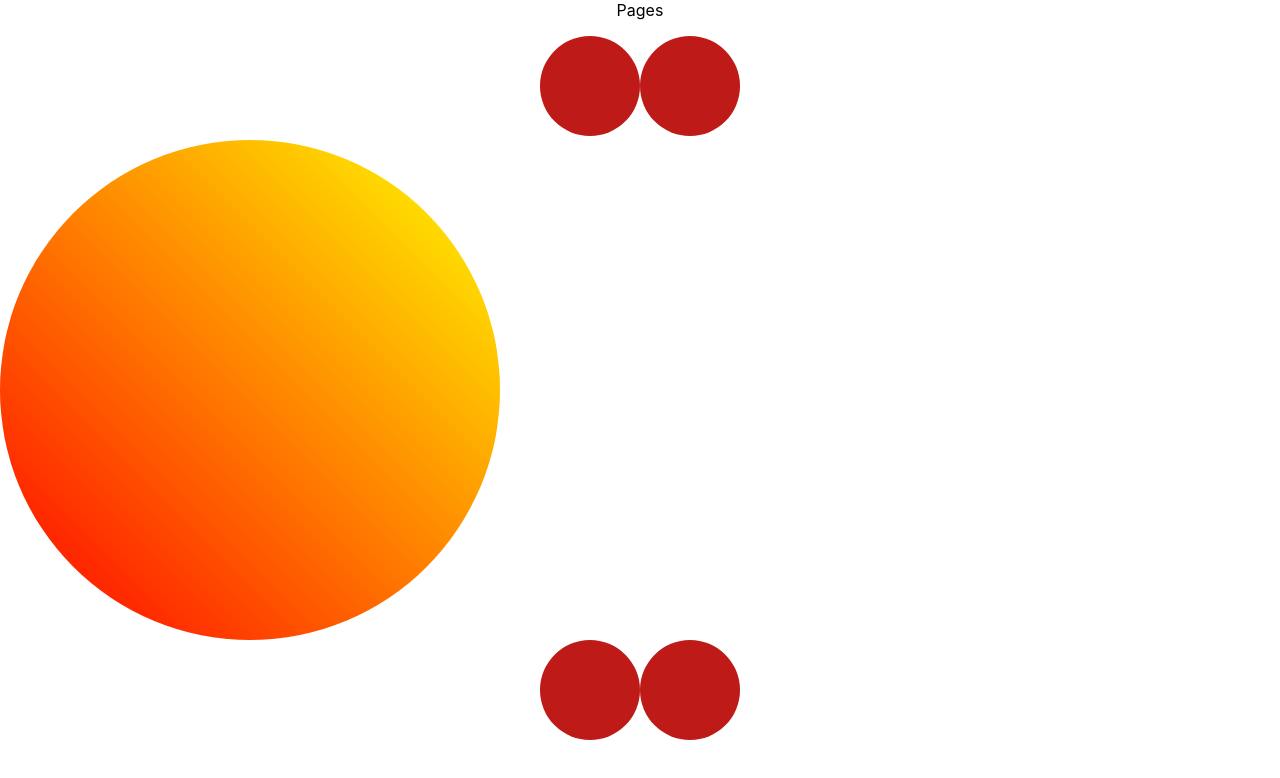
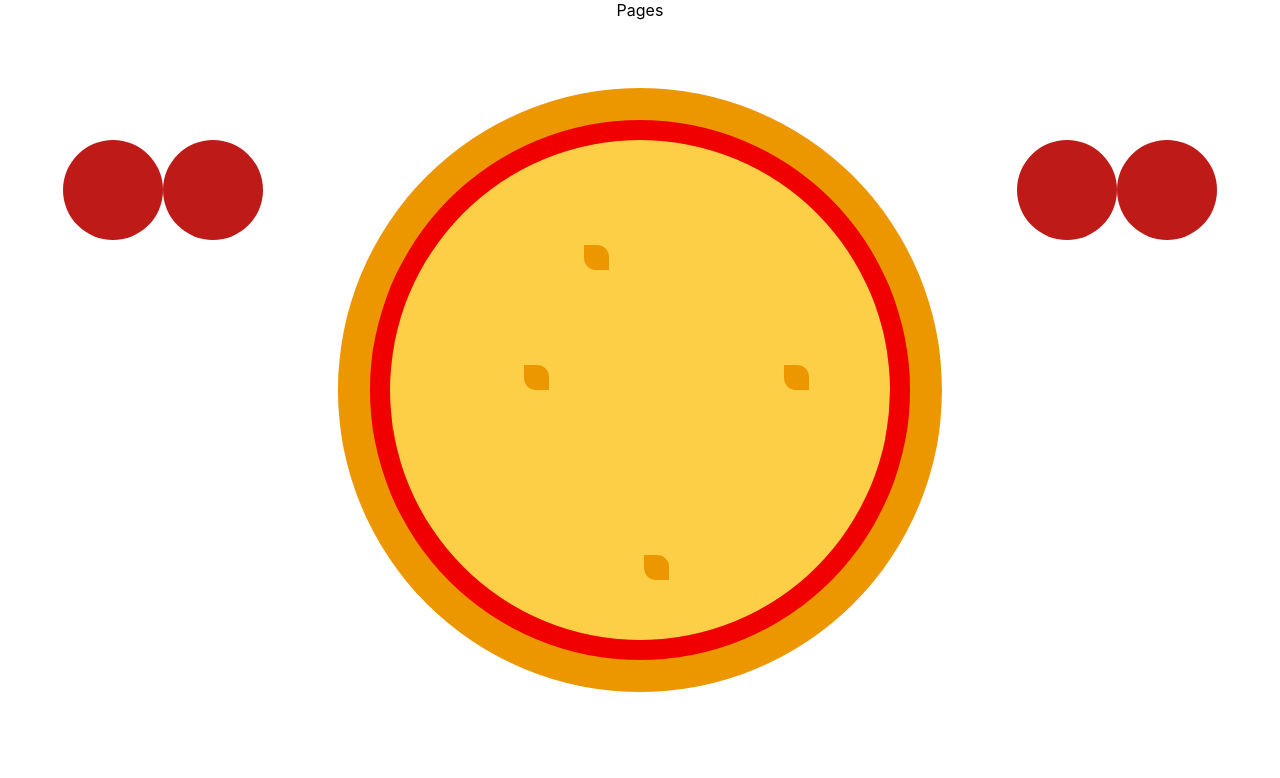
Before and after one commit to mikhomak/Appizza, a React (Create React App) app in the folder appizza/: page / in a window 1280 px wide. Shown: the top 778 px of the page. Built offline with nearby package versions, Linux system fonts and the light colour scheme.

Commit message:
Added css doughs and curst

```diff
--- a/appizza/src/components/Layout/Layout.module.css
+++ b/appizza/src/components/Layout/Layout.module.css
@@ -1,3 +1,3 @@
 .Layout{
-    margin-top: 16px;
+    margin-top: 120px;
 }
--- a/appizza/src/components/pizzaContainer/PizzaContainer.module.css
+++ b/appizza/src/components/pizzaContainer/PizzaContainer.module.css
@@ -2,7 +2,6 @@
     width: 100%;
     display: flex;
     justify-content: space-around;
-    flex-direction: column;
 }
 
 @media (max-width: 400px) {
--- a/appizza/src/components/pizzaContainer/pizza/Pizza.js
+++ b/appizza/src/components/pizzaContainer/pizza/Pizza.js
@@ -1,10 +1,19 @@
 import React from 'react';
 import classes from './Pizza.module.css';
+import Aux from '../../../hoc/Aux';
 
+const pizza = (props) => {
+    return (
+        <Aux>
+            <div className={classes.Pizza}>
+                <div className={classes.Crust}/>
+                <div className={classes.Dough}/>
+                <div className={classes.DoughTwo}/>
+                <div className={classes.DoughThree}/>
+                <div className={classes.DoughFour}/>
+            </div>
+        </Aux>
 
-const pizza = (props) =>{
-    return(
-        <div className={classes.Pizza}/>
     );
 };
 
--- a/appizza/src/components/pizzaContainer/pizza/Pizza.module.css
+++ b/appizza/src/components/pizzaContainer/pizza/Pizza.module.css
@@ -1,13 +1,65 @@
-.Pizza{
+.Pizza {
     height: 500px;
     width: 500px;
-    background-image: linear-gradient(to bottom right, red, yellow);
+    background-color: #FCCF46;
+    border-radius: 50%;
+    box-shadow: 0 0 0 52px #ED9700;
+    display: inline;
+    animation: spin 2s linear infinite ;
+}
+
+.Crust {
+    height: 500px;
+    width: 500px;
+    box-shadow: 0 0 0 20px #F10000;
     border-radius: 50%;
     display: inline-block;
-    animation: spin 2s infinite linear;
+}
+
+.Dough {
+    height: 25px;
+    width: 25px;
+    background-color: #ED9700;
+    border-radius: 12px 0 12px 0;
+    position: relative;
+    top: -50%;
+    left: 12%;
+}
+
+.DoughTwo {
+    height: 25px;
+    width: 25px;
+    background-color: #ED9700;
+    border-radius: 12px 0 12px 0;
+    position: relative;
+    top: -67%;
+    left: 74%;
+}
+.DoughThree {
+    height: 25px;
+    width: 25px;
+    background-color: #ED9700;
+    border-radius: 12px 0 12px 0;
+    position: relative;
+    top: -32%;
+    left: 50%;
+}
+
+.DoughFour {
+    height: 25px;
+    width: 25px;
+    background-color: #ED9700;
+    border-radius: 12px 0 12px 0;
+    position: relative;
+    top: -89%;
+    left: 50%;
 }
 
 @keyframes spin {
-    from { transform: rotate(0deg); }
-    to { transform: rotate(360deg); }
+    from {
+        transform: rotate(0deg);
+    }
+    to {
+        transform: rotate(360deg);
+    }
 }
```
